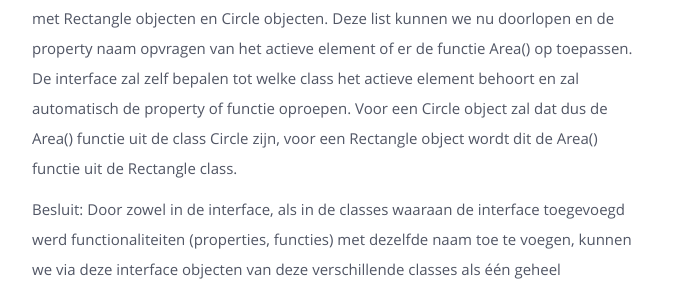
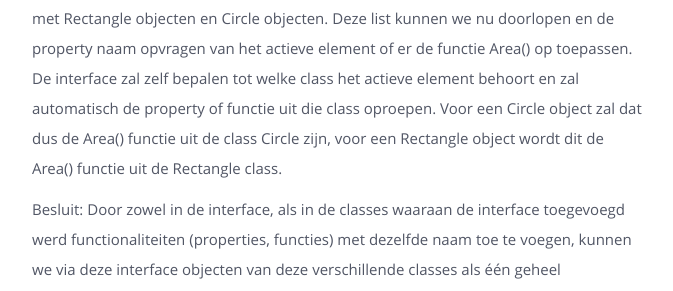
Before and after one commit to sma-it/sma-it.github.io, a Jekyll site: the page built from modules/advanced/_posts/2000-04-01-Interfaces.md, in a window 1280 px wide and 900 px high, scrolled down 951 px. Shown: the part 282-573 px from the top of the window, without its empty margins (383-1056 px from the left). Built offline with Jekyll 4.4.1, drawn with Linux system fonts in a browser that asks for light colours; nearby versions of some CDN libraries; some of the changed text lies outside the part shown.

Commit message:
Small change

```diff
--- a/modules/advanced/_posts/2000-04-01-Interfaces.md
+++ b/modules/advanced/_posts/2000-04-01-Interfaces.md
@@ -30,7 +30,7 @@ Indien we via deze interface gebruik willen maken van verschillende classes dan
 
 Veronderstel dat we de volgende twee classes via deze interface willen aanspreken: Rectangle en Circle. Zowel in de class Rectangle als in de class Circle moet er een property Perimeter en een functie Area() zijn.
 
-We maken dan een List van het type ISurface (de naam van de interface) en vullen die met Rectangle objecten en Circle objecten. Deze list kunnen we nu doorlopen en de property naam opvragen van het actieve element of er de functie Area() op toepassen. De interface zal zelf bepalen tot welke class het actieve element behoort en zal automatisch de property of functie oproepen. Voor een Circle object zal dat dus de Area() functie uit de class Circle zijn, voor een Rectangle object wordt dit de Area() functie uit de Rectangle class.
+We maken dan een List van het type ISurface (de naam van de interface) en vullen die met Rectangle objecten en Circle objecten. Deze list kunnen we nu doorlopen en de property naam opvragen van het actieve element of er de functie Area() op toepassen. De interface zal zelf bepalen tot welke class het actieve element behoort en zal automatisch de property of functie uit die class oproepen. Voor een Circle object zal dat dus de Area() functie uit de class Circle zijn, voor een Rectangle object wordt dit de Area() functie uit de Rectangle class.
 
 Besluit: Door zowel in de interface, als in de classes waaraan de interface toegevoegd werd functionaliteiten (properties, functies) met dezelfde naam toe te voegen, kunnen we via deze interface objecten van deze verschillende classes als één geheel aanspreken. Dit is het voordeel van werken met interfaces.
 
```
